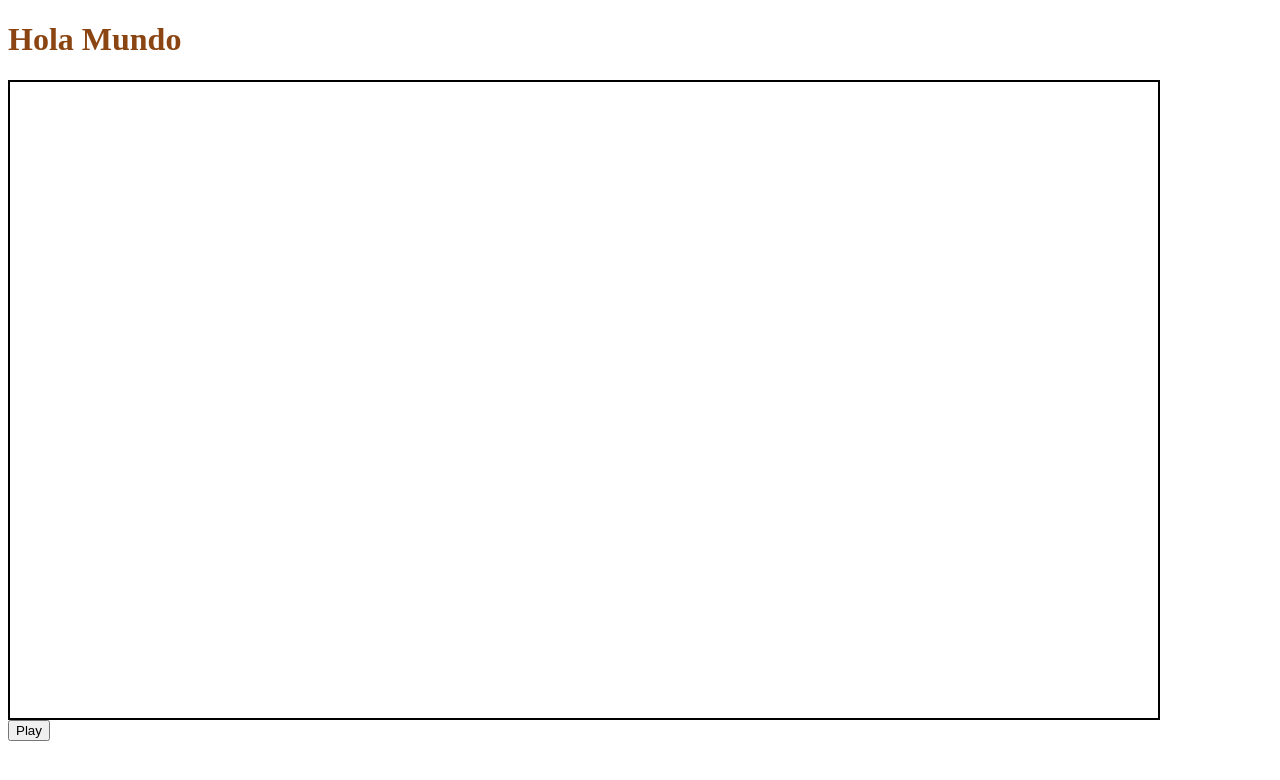
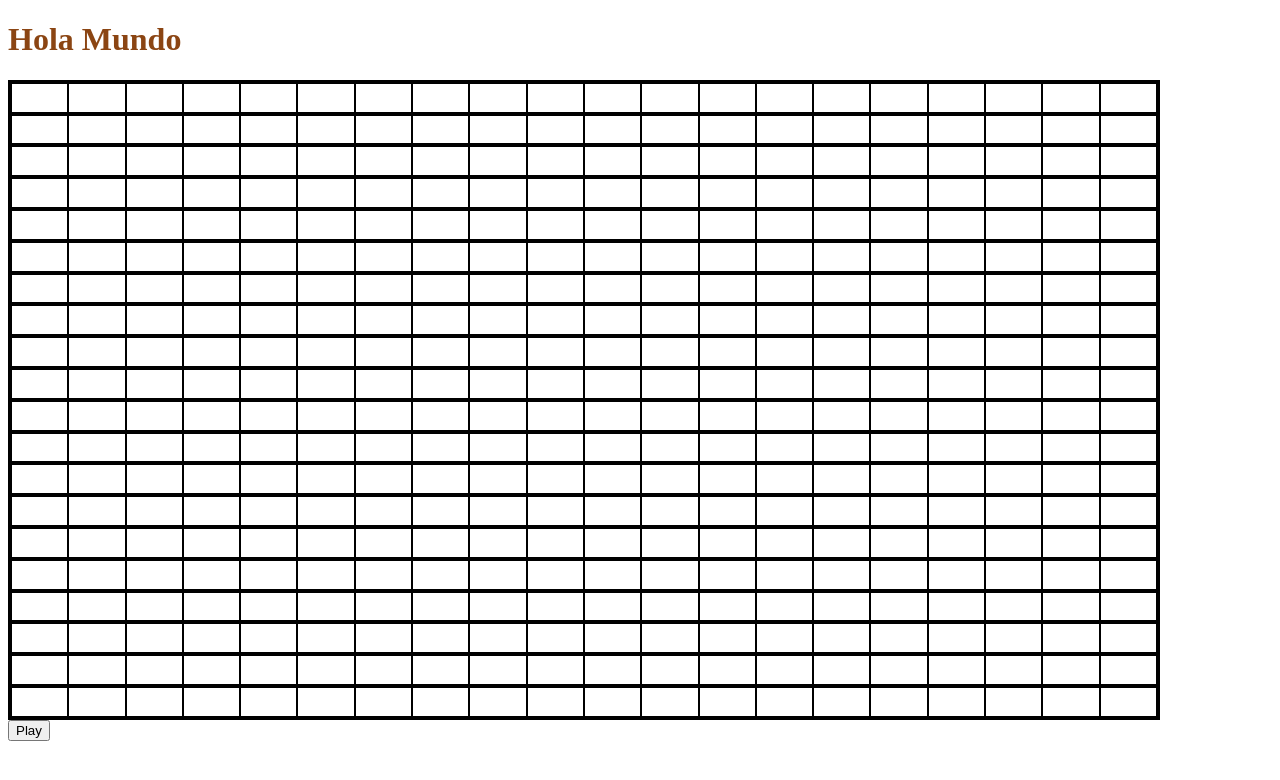
Before and after one commit to AdrianArmestoMena/202207-w2chwe-Adrian-Armesto, a website: page public/index.html in a window 1280 px wide. Drawn offline with nearby package versions, Linux system fonts and the light colour scheme; files that its build step writes are made by us from their sources.

Commit message:
Created the grid with js

```diff
--- a/js/index.js
+++ b/js/index.js
@@ -2,4 +2,17 @@ import { cellChanger } from "./GameOfLIfe/CellChanger.js";
 import HabitatArrayGenerator from "./GameOfLIfe/HabitatArrayGenerator.js";
 import GenerateLivedCells from "./GameOfLIfe/GenerateLivedCells.js";
 
-cellChanger(GenerateLivedCells(HabitatArrayGenerator(20, 20)));
+const gridWithOutLife = HabitatArrayGenerator(20, 20);
+const gridWithLife = GenerateLivedCells(gridWithOutLife);
+
+gridWithLife.forEach((row) => {
+  const main = document.getElementById("grid");
+  const newRow = document.createElement("div");
+  newRow.setAttribute("id", "grid-row");
+  main.appendChild(newRow);
+  row.forEach((cell) => {
+    const newcell = document.createElement("div");
+    newcell.className = "grid-row__cell";
+    newRow.appendChild(newcell);
+  });
+});
--- a/public/index.html
+++ b/public/index.html
@@ -14,7 +14,7 @@
   </head>
   <body>
     <h1 class="title">Hola Mundo</h1>
-    <section class="grid"></section>
+    <main id="grid"></main>
     <button>Play</button>
     <script src="../js/index.js" type="module"></script>
   </body>
--- a/sass/styles.scss
+++ b/sass/styles.scss
@@ -5,10 +5,21 @@
   color: saddlebrown;
 }
 
-.grid {
-  display: flex;
+#grid {
   width: 90vw;
   height: 80vh;
-  flex-wrap: wrap;
   border: 2px solid black;
+  display: flex;
+  flex-direction: column;
 }
+
+#grid-row {
+  border: 1px solid black;
+  flex: 1;
+  display: flex;
+}
+
+.grid-row__cell {
+  border: 0.5px solid black;
+  flex: 1;
+}
```
Also changed, not shown: 1 other file.
